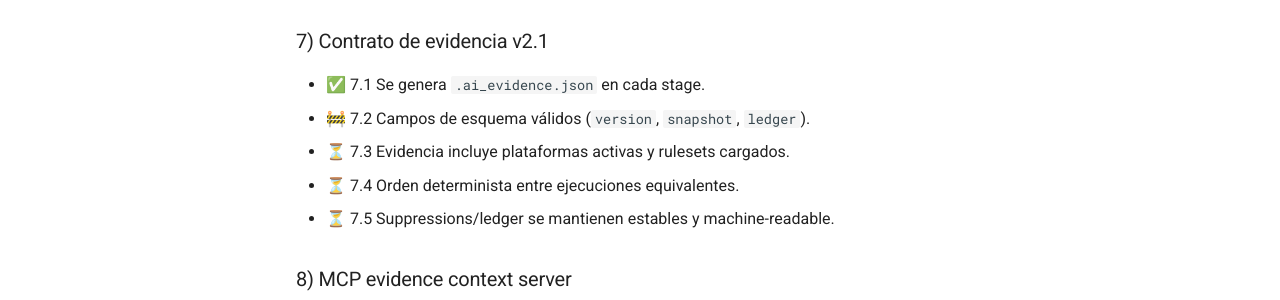
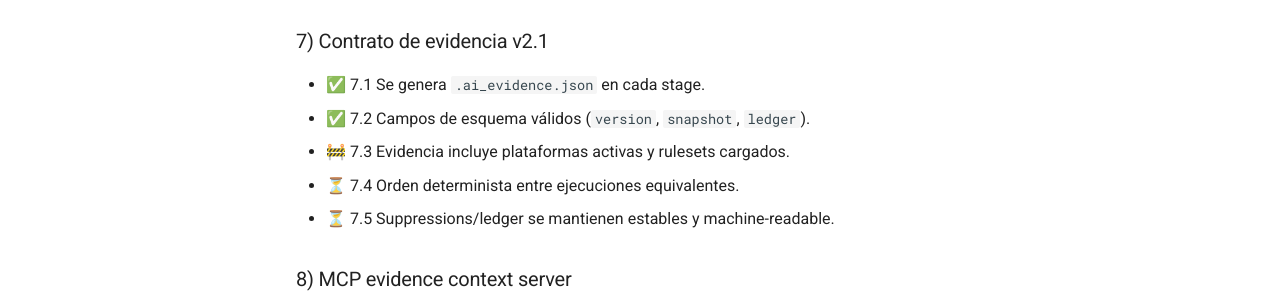
Before and after one commit to SwiftEnProfundidad/ast-intelligence-hooks, an MkDocs documentation site: the page built from docs/PUMUKI_FULL_VALIDATION_CHECKLIST.md, in a window 1280 px wide and 900 px high, scrolled down 2911 px. Shown: the part 151-451 px from the top of the window. Built offline with MkDocs 1.6.1 and Material for MkDocs 9.7.7, drawn with Linux system fonts in a browser that asks for light colours; comment, search, counter and statistics services are not loaded.

Commit message:
docs: close 7.2 evidence schema and start 7.3

```diff
--- a/docs/PUMUKI_FULL_VALIDATION_CHECKLIST.md
+++ b/docs/PUMUKI_FULL_VALIDATION_CHECKLIST.md
@@ -95,8 +95,8 @@ Checklist maestro para validar el ciclo completo de Pumuki de forma secuencial a
 ### 7) Contrato de evidencia v2.1
 
 - ✅ 7.1 Se genera `.ai_evidence.json` en cada stage.
-- 🚧 7.2 Campos de esquema válidos (`version`, `snapshot`, `ledger`).
-- ⏳ 7.3 Evidencia incluye plataformas activas y rulesets cargados.
+- ✅ 7.2 Campos de esquema válidos (`version`, `snapshot`, `ledger`).
+- 🚧 7.3 Evidencia incluye plataformas activas y rulesets cargados.
 - ⏳ 7.4 Orden determinista entre ejecuciones equivalentes.
 - ⏳ 7.5 Suppressions/ledger se mantienen estables y machine-readable.
 
```
Also changed, not shown: docs/REFRACTOR_PROGRESS.md (+2 -1 lines).
